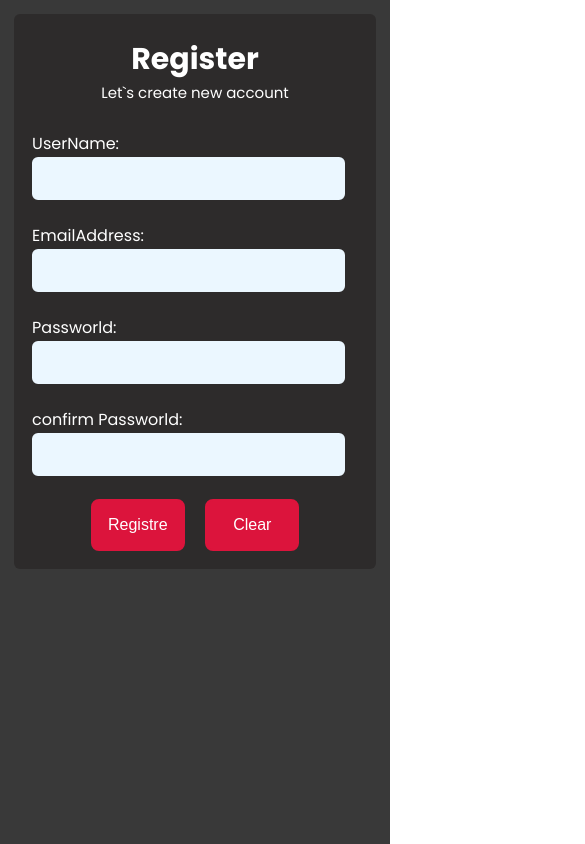
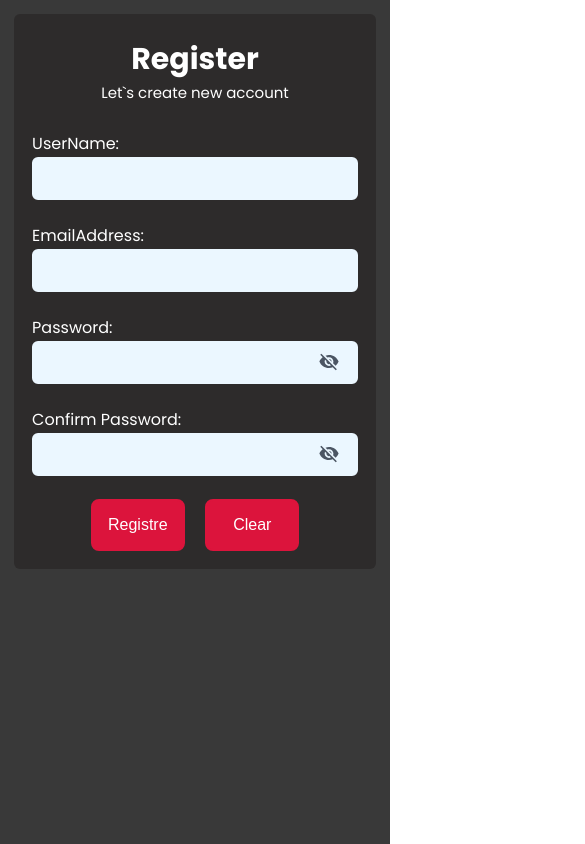
Before and after one commit to RiyaThavani/Todo-List-app, a React (Vite) app: page /Register in a window 390 px wide. Shown: the top 844 px of the page, 585 px wide, since content can reach past the window. Built offline with nearby package versions, Linux system fonts and the light colour scheme.

Commit message:
[RT] Login and Registartion page Responsive style add

```diff
--- a/src/App.css
+++ b/src/App.css
@@ -104,53 +104,93 @@ form .lbl2 {
 }
 
 .content-light form input {
-  width: 96%;
+  width: 100%;
   background-color: #ebf7ff;
   border: 2px solid #ebf7ff;
   border-radius: 6px;
   padding: 12px;
+  box-sizing: border-box;
 }
 
 .textinput {
   margin-bottom: 23px;
 }
 
+.password-input-wrapper {
+  position: relative;
+  width: 100%;
+  display: flex;
+  align-items: center;
+}
+
+.password-input-wrapper input {
+  width: 100% !important;
+  padding-right: 45px !important;
+  box-sizing: border-box !important;
+}
+
+.eye-btn,
 .eye {
-  position: relative;
-  bottom: 35px;
-  left: 94%;
-  color: black;
+  position: absolute;
+  right: 14px;
+  top: 50%;
+  transform: translateY(-50%);
+  background: transparent;
+  border: none;
   cursor: pointer;
+  display: inline-flex;
+  align-items: center;
+  justify-content: center;
+  padding: 4px;
+  margin: 0;
+  color: #4b5563;
+  z-index: 2;
+  transition: color 0.2s ease, transform 0.15s ease;
+  line-height: 1;
+}
+
+.eye-btn:hover,
+.eye:hover {
+  color: #111827;
+}
+
+.eye-btn:active,
+.eye:active {
+  transform: translateY(-50%) scale(0.92);
 }
 
 .icon-e {
-  position: absolute;
-
+  display: flex;
+  align-items: center;
+  justify-content: center;
+  font-style: normal;
 }
 
 .content form input {
-  width: 96%;
+  width: 100%;
   background-color: #ebf7ff;
   border: 2px solid #ebf7ff;
   border-radius: 6px;
   padding: 12px;
-
+  box-sizing: border-box;
 }
 
 .content-light form .input-error {
-  width: 96%;
+  width: 100%;
   background-color: #ffd0d2;
   border: 2px solid crimson;
   padding: 12px;
   border-radius: 6px;
+  box-sizing: border-box;
 }
 
 .content form .input-error {
-  width: 96%;
+  width: 100%;
   background-color: #ffd0d2;
   border: 2px solid crimson;
   padding: 12px;
   border-radius: 6px;
+  box-sizing: border-box;
 }
 
 
@@ -924,8 +964,8 @@ li {
   border-radius: 6px;
   font-size: 14px;
   padding: 12px;
-  width: 95%;
-
+  width: 100%;
+  box-sizing: border-box;
 }
 
 .login-box-light form input {
@@ -934,8 +974,8 @@ li {
   border-radius: 6px;
   font-size: 14px;
   padding: 12px;
-  width: 95%;
-
+  width: 100%;
+  box-sizing: border-box;
 }
 
 .login-box form .input-error {
@@ -944,7 +984,18 @@ li {
   border-radius: 6px;
   font-size: 14px;
   padding: 12px;
-  width: 95%;
+  width: 100%;
+  box-sizing: border-box;
+}
+
+.login-box-light form .input-error {
+  background-color: #ffd0d2;
+  border: 2px solid crimson;
+  border-radius: 6px;
+  font-size: 14px;
+  padding: 12px;
+  width: 100%;
+  box-sizing: border-box;
 }
 
 .login-error {
--- a/src/pages/Login.jsx
+++ b/src/pages/Login.jsx
@@ -137,6 +137,7 @@ const Login = () => {
             </div>
             <div className="inputtext">
               <label htmlFor="">Password:</label>
+              <div className="password-input-wrapper">
                 <input
                   type={showPassword ? "text" : "password"}
                   name="password"
@@ -146,16 +147,21 @@ const Login = () => {
                   value={formData.password}
                   placeholder="Your Password"
                 />
-            <span className="eye" onClick={togglePasswrdvisible}>
+                <button
+                  type="button"
+                  className="eye-btn"
+                  onClick={togglePasswrdvisible}
+                  aria-label={showPassword ? "Hide password" : "Show password"}
+                >
                   <i className="icon-e">
-                  {" "}
                     {showPassword ? (
-                    <IoEye size={25} />
+                      <IoEye size={22} />
                     ) : (
-                    <IoMdEyeOff size={25} />
+                      <IoMdEyeOff size={22} />
                     )}
                   </i>
-              </span>
+                </button>
+              </div>
               {error.password && <p className="login-error">{error.password}</p>}
             </div>
             <div className="login-btn">
@@ -168,8 +174,7 @@ const Login = () => {
               <button
                 type="submit"
                 onClick={handleClear}
-                className={`${
-                  theme === "dark" ? "btn-clear" : "btn-clear-light"
+                className={`${theme === "dark" ? "btn-clear" : "btn-clear-light"
                   }`}
               >
                 Clear
--- a/src/pages/RegisterPage.jsx
+++ b/src/pages/RegisterPage.jsx
@@ -174,8 +174,9 @@ const RegisterPage = () => {
                 htmlFor=""
                 className={`${theme === "dark" ? "lbl" : "lbl2"}`}
               >
-                Passworld:
+                Password:
               </label>
+              <div className="password-input-wrapper">
                 <input
                   type={showPassword ? "text" : "password"}
                   name="password"
@@ -184,16 +185,21 @@ const RegisterPage = () => {
                   onChange={inputChangeHandler}
                   onBlur={inputBlurHandler}
                 />
-              <span className="eye" onClick={togglePasswrdvisible}>
+                <button
+                  type="button"
+                  className="eye-btn"
+                  onClick={togglePasswrdvisible}
+                  aria-label={showPassword ? "Hide password" : "Show password"}
+                >
                   <i className="icon-e">
-                  {" "}
                     {showPassword ? (
-                    <IoEye size={25} />
+                      <IoEye size={22} />
                     ) : (
-                    <IoMdEyeOff size={25} />
+                      <IoMdEyeOff size={22} />
                     )}
                   </i>
-              </span>
+                </button>
+              </div>
               <p className="error">{error.password}</p>
             </div>
 
@@ -202,8 +208,9 @@ const RegisterPage = () => {
                 htmlFor=""
                 className={`${theme === "dark" ? "lbl" : "lbl2"}`}
               >
-                confirm Passworld:
+                Confirm Password:
               </label>
+              <div className="password-input-wrapper">
                 <input
                   type={showconfirmPassword ? "text" : "password"}
                   name="confirmpassword"
@@ -212,21 +219,26 @@ const RegisterPage = () => {
                   onChange={inputChangeHandler}
                   onBlur={inputBlurHandler}
                 />
-              <span className="eye" onClick={toggleconfirmPasswrdvisible}>
+                <button
+                  type="button"
+                  className="eye-btn"
+                  onClick={toggleconfirmPasswrdvisible}
+                  aria-label={showconfirmPassword ? "Hide password" : "Show password"}
+                >
                   <i className="icon-e">
-                  {" "}
                     {showconfirmPassword ? (
-                    <IoEye size={25} />
+                      <IoEye size={22} />
                     ) : (
-                    <IoMdEyeOff size={25} />
+                      <IoMdEyeOff size={22} />
                     )}
                   </i>
-              </span>
+                </button>
+              </div>
               <p className="error">{error.confirmpassword}</p>
             </div>
 
             <div className="btn-reg">
-              <button type="submit" className= {`${theme === "dark" ? "reg-enable" : "reg-enable-light"}`}>
+              <button type="submit" className={`${theme === "dark" ? "reg-enable" : "reg-enable-light"}`}>
                 Registre
               </button>
               <button
```
Lines whose indentation alone changed are shown as unchanged.
